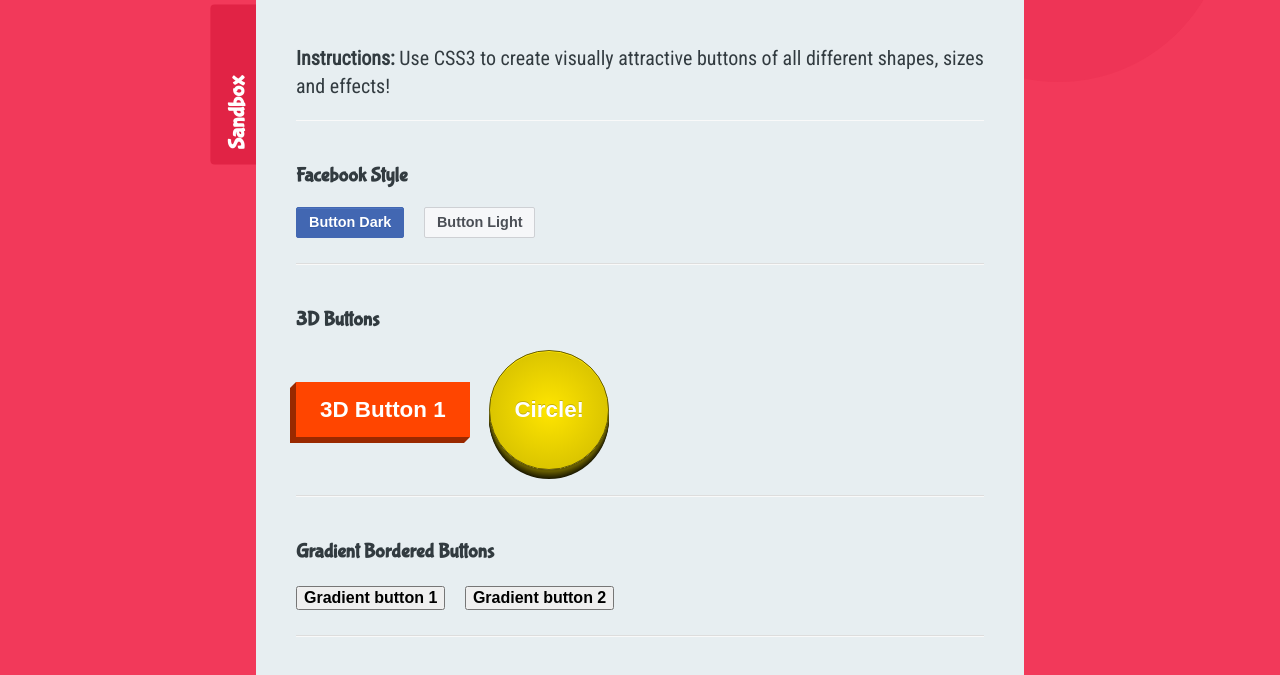
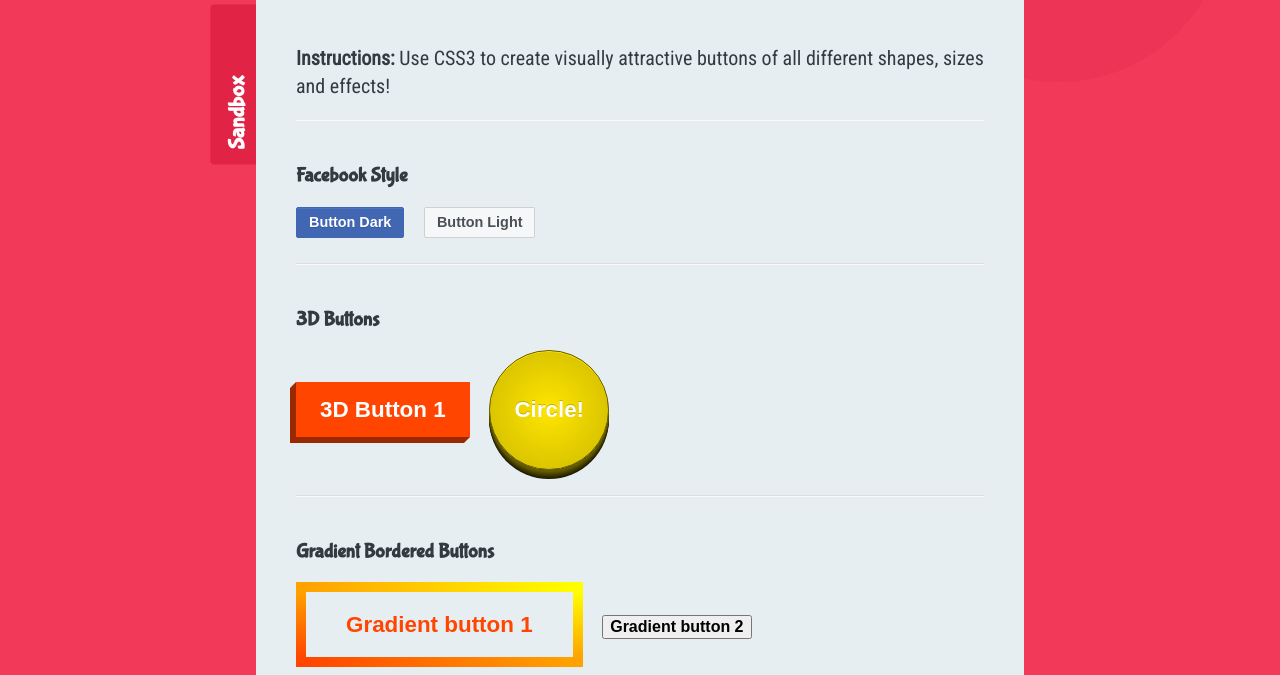
Before and after one commit to Annie-Huang/css3-in-30-days, a plain HTML site: page 1-FancyButtons/index.html in a window 1280 px wide. Shown: the part 276-951 px from the top of the page. Drawn offline with Linux system fonts and the light colour scheme; a web font is replaced by a local one.

Commit message:
Style .gradient-button-1. Cool effect on four corner.

```diff
--- a/1-FancyButtons/sandbox.css
+++ b/1-FancyButtons/sandbox.css
@@ -193,3 +193,32 @@
                 0 6px hsl(54, 100%, 12%),
                 0 7px hsl(54, 100%, 10%);
 }
+
+/* =========================
+   GRADIENT BORDERED BUTTONS
+   ========================= */
+
+.gradient-button-1 {
+    position: relative;
+    z-index: 1;
+    display: inline-block;
+    padding: 20px 40px;
+    font-size: 1.4rem;
+    box-sizing: border-box;
+    background-color: #e7eef1;
+    border: solid 10px transparent;
+    border-image: linear-gradient(to top right, orangered, yellow);
+
+    /*Connect all corners together.
+      https://developer.mozilla.org/en-US/docs/Web/CSS/border-image-slice
+    */
+    border-image-slice: 1;
+
+    color: orangered;
+    transition: all 0.3s ease-in-out;
+}
+
+.gradient-button-1:hover {
+    background-image: linear-gradient(to top right, orangered, yellow);
+    color: white;
+}
```
